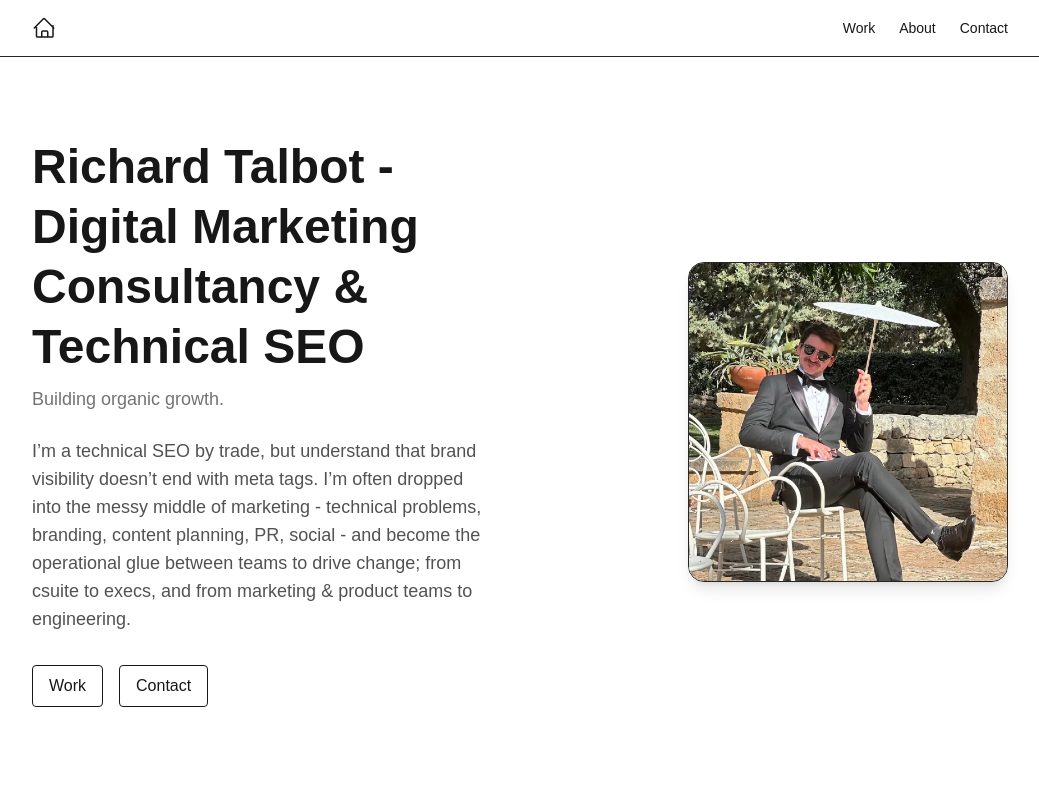
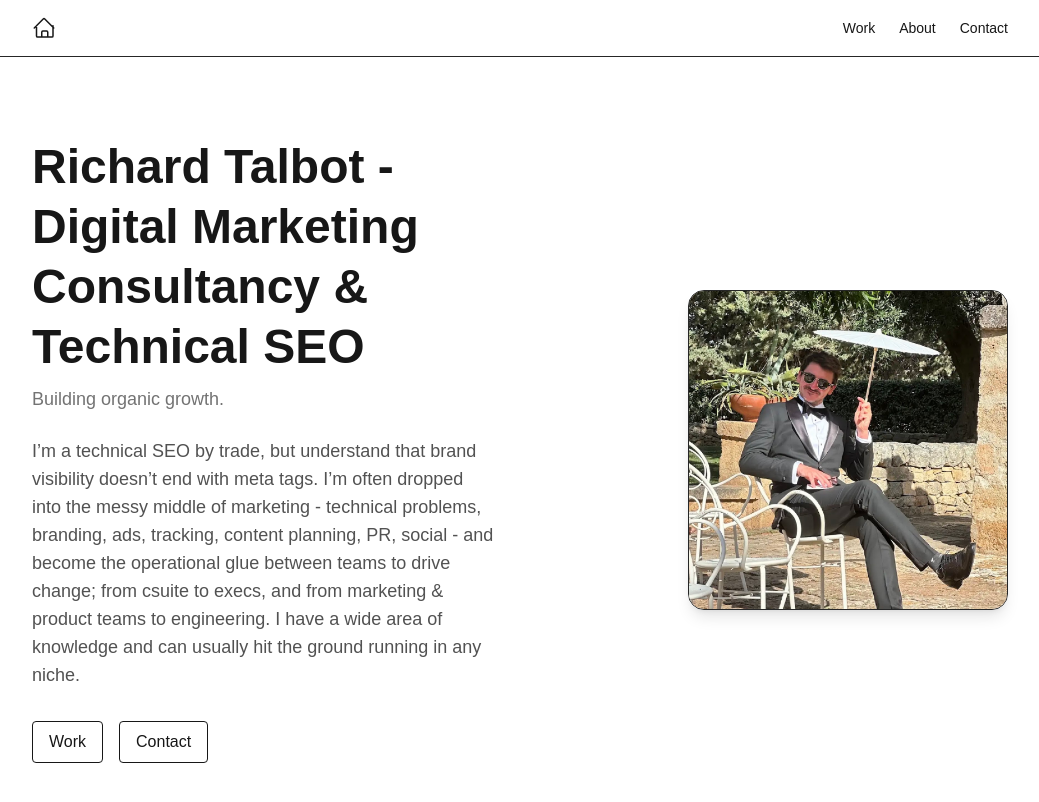
Before and after one commit to rht55/seo-site, a Next.js app: page / in a window 1280 px wide. Shown: the top 802 px of the page, without its empty margins (120-1159 px from the left). Built offline with nearby package versions, Linux system fonts and the light colour scheme.

Commit message:
Update page.tsx

```diff
--- a/app/page.tsx
+++ b/app/page.tsx
@@ -16,8 +16,9 @@ export default function Home() {
           <p className="mt-6 text-lg text-neutral-600">
             I’m a technical SEO by trade, but understand that brand visibility doesn’t end
             with meta tags. I’m often dropped into the messy middle of marketing
-             - technical problems, branding, content planning, PR, social - and become the
+             - technical problems, branding, ads, tracking, content planning, PR, social - and become the
             operational glue between teams to drive change; from csuite to execs, and from marketing & product teams to engineering.
+            I have a wide area of knowledge and can usually hit the ground running in any niche.
           </p>
 
           {/* CTAs */}
```
